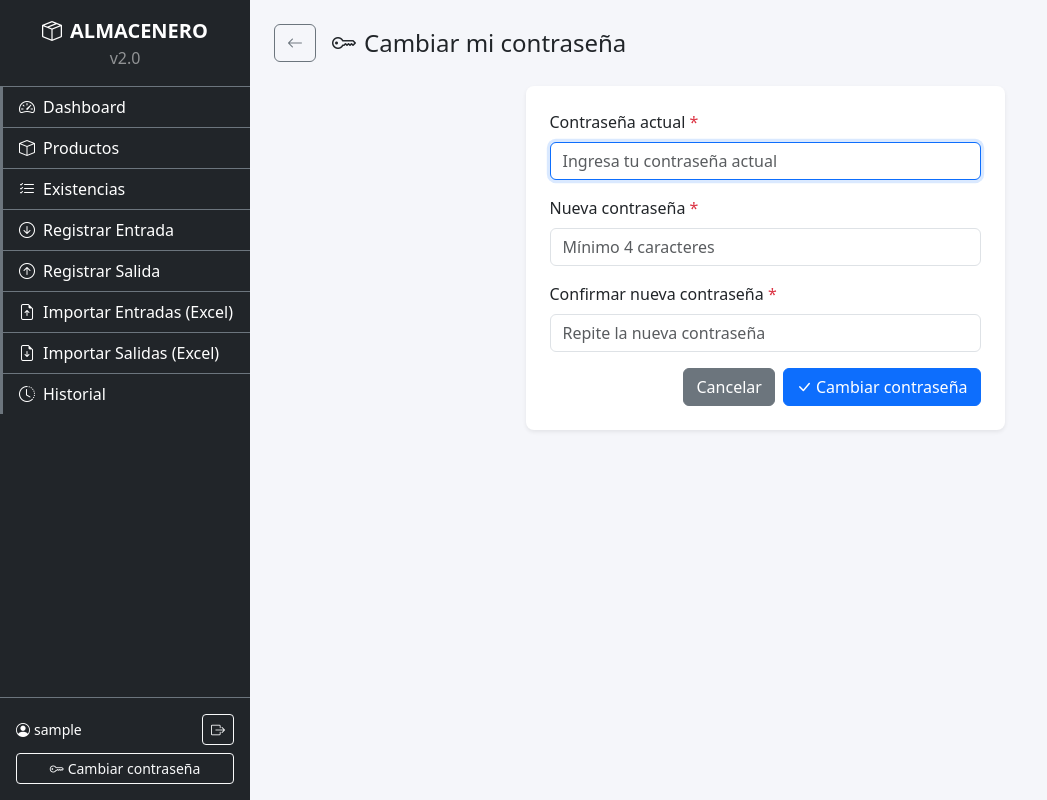
After one commit to cponce123com-create/almacen, a Flask app: page /cambiar-contrasena in a window 1280 px wide. The commit adds this page. Shown: the whole page, without its empty margins (0-1047 px from the left). Run offline with Flask 3, Linux system fonts and the light colour scheme; the visitor is signed in with stand-in values (Sample User, id 1).

Commit message:
Existencias: columna Familia despues de Estado + usuario cambia su password
- existencias.html: columna Familia movida detras de Estado en tabla
- Nueva ruta /cambiar-contrasena: usuario cambia su password con validacion
- Nuevo template cambiar_contrasena.html con formulario
- Sidebar: boton 'Cambiar contraseña' agregado
- Admin mantiene capacidad de resetear passwords via admin_usuarios
- Tests: 6 nuevas pruebas para cambio de contrasena

```diff
--- a/app/routes.py
+++ b/app/routes.py
@@ -63,6 +63,39 @@ def logout():
     logout_user()
     flash("Sesión cerrada correctamente.", "info")
     return redirect(url_for("routes.login"))
+
+
+@routes_bp.route("/cambiar-contrasena", methods=["GET", "POST"])
+@login_required
+def cambiar_contrasena():
+    """Permite al usuario cambiar su propia contraseña."""
+    if request.method == "POST":
+        current_password = request.form.get("current_password", "")
+        new_password = request.form.get("new_password", "")
+        new_password2 = request.form.get("new_password2", "")
+
+        errores = []
+        if not current_password:
+            errores.append("Debes ingresar tu contraseña actual.")
+        elif not current_user.check_password(current_password):
+            errores.append("La contraseña actual es incorrecta.")
+
+        if len(new_password) < 4:
+            errores.append("La nueva contraseña debe tener al menos 4 caracteres.")
+        if new_password != new_password2:
+            errores.append("Las contraseñas nuevas no coinciden.")
+
+        if errores:
+            for e in errores:
+                flash(e, "danger")
+            return render_template("cambiar_contrasena.html")
+
+        current_user.set_password(new_password)
+        db.session.commit()
+        flash("Tu contraseña ha sido cambiada correctamente.", "success")
+        return redirect(url_for("routes.dashboard"))
+
+    return render_template("cambiar_contrasena.html")
 
 
 # ---------------------------------------------------------------------------
--- a/app/templates/base.html
+++ b/app/templates/base.html
@@ -50,12 +50,15 @@
                 {% endif %}
             </div>
             <div class="mt-auto p-3 border-top border-secondary">
-                <div class="d-flex justify-content-between align-items-center">
+                <div class="d-flex justify-content-between align-items-center mb-2">
                     <small><i class="bi bi-person-circle me-1"></i>{{ current_user.username }}</small>
                     <a href="{{ url_for('routes.logout') }}" class="btn btn-sm btn-outline-light" title="Cerrar sesión">
                         <i class="bi bi-box-arrow-right"></i>
                     </a>
                 </div>
+                <a href="{{ url_for('routes.cambiar_contrasena') }}" class="btn btn-sm btn-outline-light w-100">
+                    <i class="bi bi-key me-1"></i>Cambiar contraseña
+                </a>
             </div>
         </div>
 
--- /dev/null
+++ b/app/templates/cambiar_contrasena.html
@@ -0,0 +1,45 @@
+{% extends "base.html" %}
+{% block title %}Cambiar Contraseña - Almacén{% endblock %}
+
+{% block content %}
+<div class="d-flex align-items-center mb-4">
+    <a href="{{ url_for('routes.dashboard') }}" class="btn btn-outline-secondary me-3">
+        <i class="bi bi-arrow-left"></i>
+    </a>
+    <h4 class="mb-0">
+        <i class="bi bi-key me-2"></i>Cambiar mi contraseña
+    </h4>
+</div>
+
+<div class="row justify-content-center">
+    <div class="col-lg-6">
+        <div class="card shadow-sm border-0">
+            <div class="card-body p-4">
+                <form method="POST">
+                    <div class="mb-3">
+                        <label for="current_password" class="form-label">Contraseña actual <span class="text-danger">*</span></label>
+                        <input type="password" class="form-control" id="current_password" name="current_password"
+                               required placeholder="Ingresa tu contraseña actual" autofocus>
+                    </div>
+                    <div class="mb-3">
+                        <label for="new_password" class="form-label">Nueva contraseña <span class="text-danger">*</span></label>
+                        <input type="password" class="form-control" id="new_password" name="new_password"
+                               required minlength="4" placeholder="Mínimo 4 caracteres">
+                    </div>
+                    <div class="mb-3">
+                        <label for="new_password2" class="form-label">Confirmar nueva contraseña <span class="text-danger">*</span></label>
+                        <input type="password" class="form-control" id="new_password2" name="new_password2"
+                               required minlength="4" placeholder="Repite la nueva contraseña">
+                    </div>
+                    <div class="d-flex justify-content-end gap-2">
+                        <a href="{{ url_for('routes.dashboard') }}" class="btn btn-secondary">Cancelar</a>
+                        <button type="submit" class="btn btn-primary">
+                            <i class="bi bi-check-lg me-1"></i>Cambiar contraseña
+                        </button>
+                    </div>
+                </form>
+            </div>
+        </div>
+    </div>
+</div>
+{% endblock %}
--- a/app/templates/existencias.html
+++ b/app/templates/existencias.html
@@ -74,7 +74,6 @@
             <tr>
                 <td><span class="badge bg-secondary">{{ p.codigo }}</span></td>
                 <td>{{ p.descripcion }}</td>
-                <td>{{ p.familia or '—' }}</td>
                 <td class="text-center">
                     {% if p.stock_bajo and p.stock_minimo > 0 %}
                     <span class="badge bg-danger fs-6">{{ "%.2f"|format(p.stock_actual) }}</span>
@@ -95,6 +94,7 @@
                     <span class="badge bg-success">OK</span>
                     {% endif %}
                 </td>
+                <td>{{ p.familia or '—' }}</td>
                 <td class="text-end">
                     <a href="{{ url_for('routes.producto_editar', producto_id=p.id) }}" class="btn btn-sm btn-outline-primary" title="Editar">
                         <i class="bi bi-pencil"></i>
```
Also changed, not shown: app/tests/test_routes.py (+59 -0 lines).
